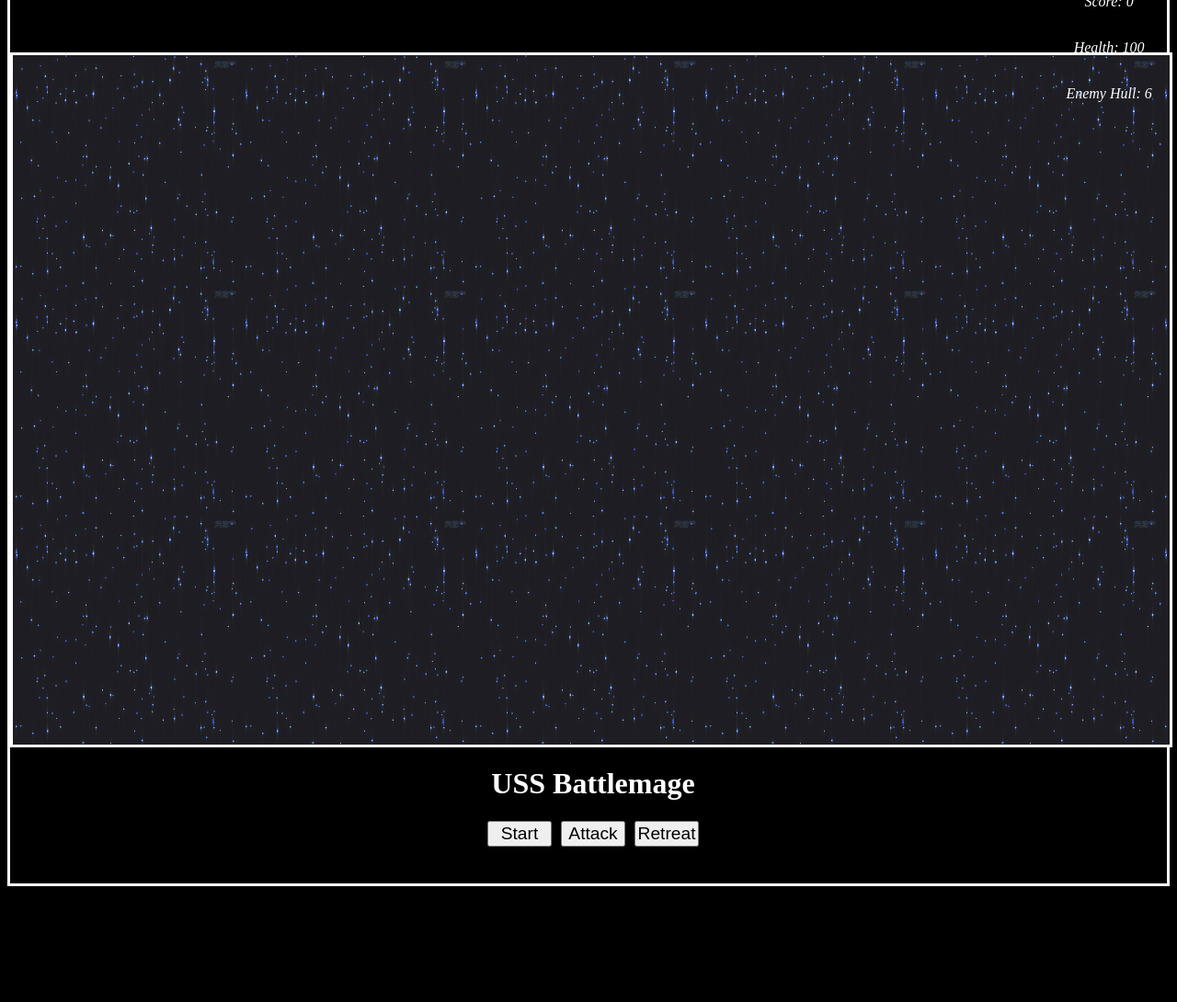
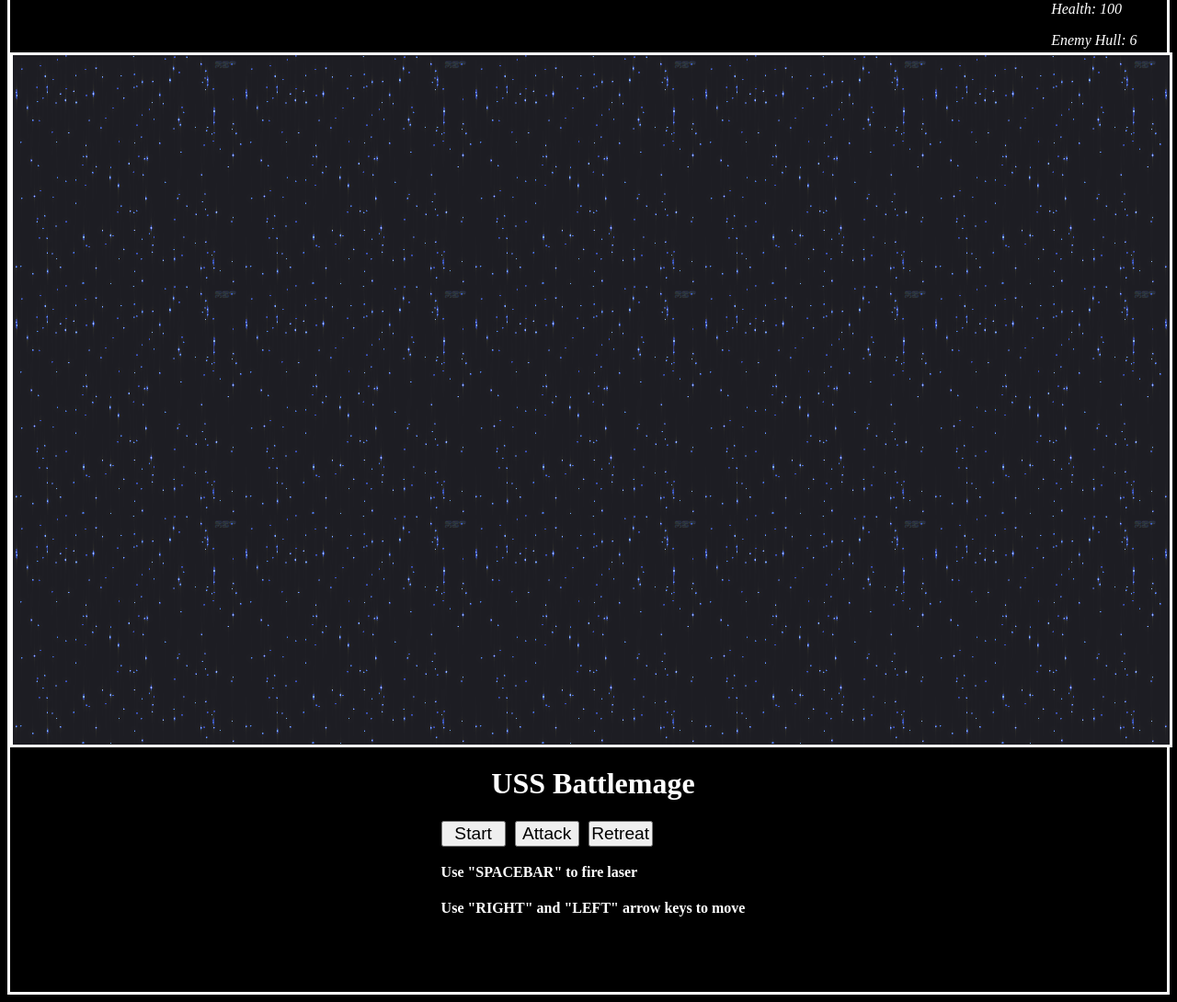
Before and after one commit to Bijubjacob/Space-Battle-OOP-Lab, a plain HTML site: page index.html in a window 1280 px wide. Shown: the part 84-1174 px from the top of the page at 92% size. Before the commit the page ends 1056 px from the top, so only its background shows below. Drawn offline with Linux system fonts and the light colour scheme.

Commit message:
forth commit

```diff
--- a/index.html
+++ b/index.html
@@ -31,7 +31,9 @@
         <div class="controls">
             <button id="start" aria-label="Start the game">Start</button>
             <button id="attack" aria-label="Attack the enemy">Attack</button>
-            <button id="retreat" aria-label="Retreat from battle">Retreat</button>
+            <button id="retreat" aria-label="Retreat from battle">Retreat</button><br>
+            <h4>Use "SPACEBAR" to fire laser</h4>
+            <h4>Use "RIGHT" and "LEFT" arrow keys to move</h4>
         </div>
     </div>
 
--- a/style.css
+++ b/style.css
@@ -15,14 +15,13 @@ body {
 }
 
 #hud {
-    display: flex;
-    flex-direction: column;
-    align-items: center;
+    display: block;
     font: larger;
     font-style: oblique;
     width: 10%;
     margin-left: auto;
-    margin-top: -80px;
+    margin-top: -110px;
+    padding-top: 20px;
 }
 
 .container {
```
Also changed, not shown: 1 other file.
